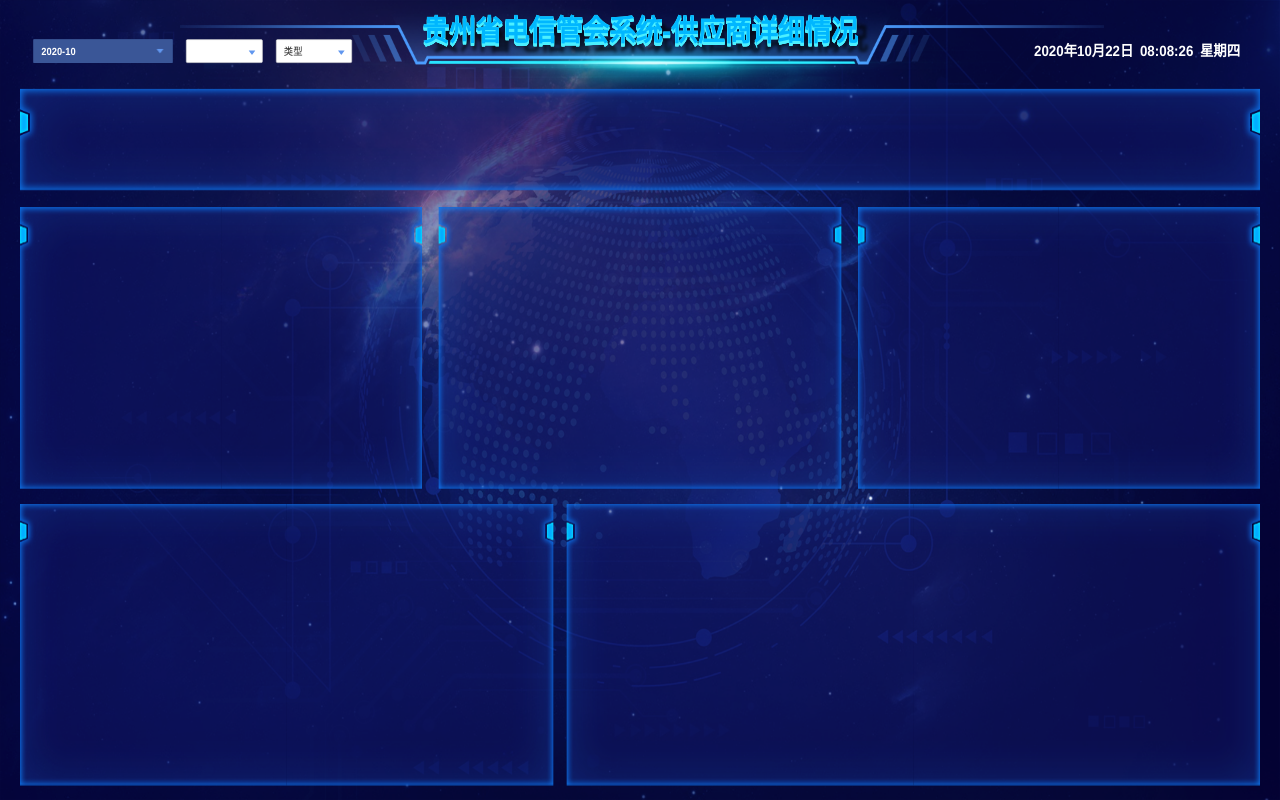
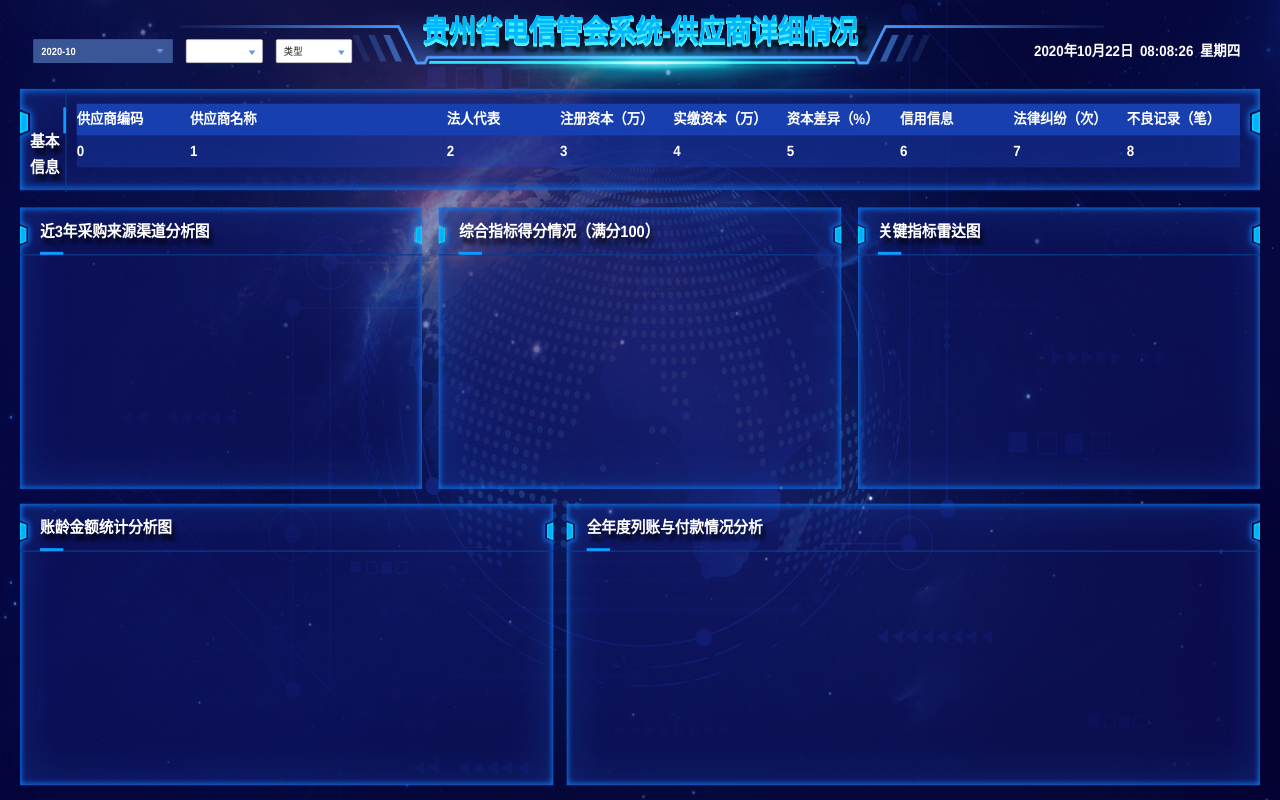
Before and after one commit to jiangconghu01/gzbigpage, a Vue app: page /#/detailview in a window 1280 px wide. Built offline with nearby package versions, Linux system fonts and the light colour scheme.

Commit message:
base page layout finish
base page layout finish

```diff
--- a/src/assets/scss/base.scss
+++ b/src/assets/scss/base.scss
@@ -143,6 +143,7 @@ body {
       height: 100%;
       background: url('../box_back.jpg') no-repeat;
       background-size: cover;
+      z-index: -1;
     }
     &::after{
       content: '';
@@ -155,5 +156,43 @@ body {
       background: url('../box_back.jpg') no-repeat;
       background-position-x: right;
       background-size: cover;
+      z-index: -1;
+    }
+    //设置title
+    display: flex;
+    flex-direction: column;
+    .chart-title{
+        height:65px;
+        line-height: 65px;
+        font-size: 22px;
+        font-weight: bold;
+        color: #fff;
+        margin-bottom: 0;
+        padding-left: 30px;
+        text-shadow: 5px 7px 5px rgba(0, 0, 0, 0.24), 5px 9px 5px rgba(0, 0, 0, 0.521);
+        position: relative;
+        &::before{
+            content: '';
+            display: block;
+            position: absolute;
+            left: 0;
+            bottom:0;
+            width: 100%;
+            height: 2px;
+            background-color: rgba(13, 60, 140, 0.836);
+        }
+        &::after{
+            content: '';
+            display: block;
+            position: absolute;
+            left: 30px;
+            bottom:1px;
+            width: 35px;
+            height: 4px;
+            background-color: #0d9bff;
+        }
+    }
+    .chart-box{
+        flex: 1;
     }
 }
--- a/src/components/allview/userChartLabel.vue
+++ /dev/null
@@ -1,17 +0,0 @@
-<template>
-  <div class="test">122</div>
-</template>
-
-<script>
-import { defineComponent } from 'vue'
-export default defineComponent({
-  name: '',
-  setup() {
-    return {}
-  }
-})
-</script>
-<style lang="scss" scoped>
-.test {
-}
-</style>
--- a/src/components/pageCommonHeader.vue
+++ b/src/components/pageCommonHeader.vue
@@ -20,7 +20,7 @@
       </a-select>
     </div>
     <div class="center-title">
-      <h1>贵州省电信管会系统-供应商{{ titleText }}情况</h1>
+      <h1 @click="changePage">贵州省电信管会系统-供应商{{ titleText }}情况</h1>
     </div>
     <div class="right-date">
       <i>{{ rightDate }}</i>
@@ -32,8 +32,10 @@
 
 <script lang="ts">
 import { defineComponent, ref, watch, computed, onMounted, onUnmounted } from 'vue'
+import { useRouter, useRoute } from 'vue-router'
 import { CaretDownFilled } from '@ant-design/icons-vue'
 import { getFormatDate } from '../utils/commFun'
+import { OneArgVoidFun } from '../utils/commFun'
 import store from '../store/index'
 import moment from 'moment'
 import locale from 'ant-design-vue/es/date-picker/locale/zh_CN'
@@ -52,25 +54,24 @@ export default defineComponent({
     const dateFmater: dateFmater = 'YYYY/MM'
     const curDate = new Date()
     const defDate = curDate.getFullYear() + '/' + (curDate.getMonth() + 1)
-    const handleDateChange = (value: string) => {
+    const handleDateChange: OneArgVoidFun<string> = (value) => {
       console.log(value)
     }
-
     //城市选择
     const cityValue = ref('')
-    const handleCityChange = (value: string) => {
+    const handleCityChange: OneArgVoidFun<string> = (value) => {
       console.log(value, cityValue.value)
     }
     //类型选择
     const typeValue = ref('1')
-    const handleTypeChange = (value: string) => {
+    const handleTypeChange: OneArgVoidFun<string> = (value) => {
       console.log(value)
     }
     //当前时间显示
     const rightDate = ref('')
     const rightTime = ref('')
     const rightWeek = ref('')
-    const updateDate = () => {
+    const updateDate: () => void = () => {
       rightDate.value = getFormatDate().date
       rightTime.value = getFormatDate().time
       rightWeek.value = getFormatDate().week
@@ -83,7 +84,7 @@ export default defineComponent({
     onUnmounted(() => {
       window.clearInterval(timer)
     })
-    //标题
+    //标题设置
     type Dictionary<T> = { [key: string]: T }
     const Titles: Dictionary<string> = {
       allview: '整体',
@@ -94,6 +95,15 @@ export default defineComponent({
     const titleText = computed(() => {
       return Titles[currntPage.value]
     })
+    //点击标题切换路由
+    const router = useRouter()
+    const route = useRoute()
+    const changePage: () => void = () => {
+      const routelist: string[] = Object.keys(Titles)
+      const currentIndex: number = routelist.indexOf(route.name as string)
+      const toPage: string = currentIndex + 1 > 2 ? routelist[0] : routelist[currentIndex + 1]
+      router.push({ name: toPage })
+    }
     return {
       dateValue,
       cityValue,
@@ -108,7 +118,8 @@ export default defineComponent({
       rightDate,
       rightTime,
       rightWeek,
-      titleText
+      titleText,
+      changePage
     }
   }
 })
@@ -132,6 +143,7 @@ export default defineComponent({
     margin-top: 30px;
     h1 {
       color: rgb(0, 183, 255);
+      cursor: pointer;
       //   color: #4cefff;4cefff
       //   color: #fff;
       //   font-family: Georgia;
--- a/src/components/pageContainerBox.vue
+++ b/src/components/pageContainerBox.vue
@@ -25,7 +25,7 @@ export default defineComponent({
     const isfix = ref(props.config.isfix)
     let pageWidth: number
     let pageHeight: number
-    const initPage = () => {
+    const initPage: () => void = () => {
       if (props.config.width && props.config.height) {
         pageWidth = props.config.width
         pageHeight = props.config.height
@@ -36,14 +36,14 @@ export default defineComponent({
       pagebox.value && (pagebox.value.style.width = `${pageWidth}px`)
       pagebox.value && (pagebox.value.style.height = `${pageHeight}px`)
     }
-    const setScale = () => {
+    const setScale: () => void = () => {
       const currentWidth = document.body.clientWidth
       const currentHeight = document.body.clientHeight
       const wScale = currentWidth / pageWidth
       const hScale = currentHeight / pageHeight
       !props.config.isfix && pagebox.value && (pagebox.value.style.transform = `scale(${wScale}, ${hScale})`)
     }
-    const updatePage = () => {
+    const updatePage: () => void = () => {
       window.addEventListener('resize', setScale)
     }
     onMounted(() => {
--- a/src/router/index.ts
+++ b/src/router/index.ts
@@ -1,11 +1,11 @@
-import { createRouter, createWebHashHistory, RouteRecordRaw } from 'vue-router'
+import { createRouter, createWebHashHistory, RouteRecordRaw, RouteLocationNormalized, NavigationGuardNext, Router } from 'vue-router'
 import store from '@/store/index'
-import Home from '../views/Home.vue'
+
 const routes: Array<RouteRecordRaw> = [
   {
     path: '/',
     name: 'Home',
-    component: Home
+    redirect: '/allview'
   },
   {
     path: '/allview',
@@ -23,11 +23,11 @@ const routes: Array<RouteRecordRaw> = [
     component: () => import('@/views/provider.detail.view.vue')
   }
 ]
-const router = createRouter({
+const router: Router = createRouter({
   history: createWebHashHistory(),
   routes
 })
-router.beforeEach((to, from, next) => {
+router.beforeEach((to: RouteLocationNormalized, from: RouteLocationNormalized, next: NavigationGuardNext) => {
   store.commit('setCurrentPage', to.name)
   next()
 })
--- a/src/utils/commFun.ts
+++ b/src/utils/commFun.ts
@@ -42,3 +42,4 @@ export function getFormatDate(): TypeDateDay {
   const week = weeks[wk]
   return { date: year + '年' + month + '月' + day + '日 ', week, time: hours + ':' + minutes + ':' + seconds }
 }
+export type OneArgVoidFun<T> = (arg: T) => void
--- a/src/views/provider.detail.view.vue
+++ b/src/views/provider.detail.view.vue
@@ -1,14 +1,39 @@
 <template>
   <div class="provider-detailview">
-    <div class="container top-box"></div>
+    <div class="container top-box">
+      <h2 class="chart-title"><i>基本</i> <i>信息</i></h2>
+      <ul>
+        <li class="th">
+          <span class="item" v-for="item in thTexts" :key="item">{{ item }}</span>
+        </li>
+        <li class="td">
+          <span class="item" v-for="item in data" :key="item">{{ item }}</span>
+        </li>
+      </ul>
+    </div>
     <div class="container center-box">
-      <div class="center-left frame-back-box"></div>
-      <div class="center-center frame-back-box"></div>
-      <div class="center-right frame-back-box"></div>
+      <div class="center-left frame-back-box">
+        <h2 class="chart-title">近3年采购来源渠道分析图</h2>
+        <div class="chart-box" id=""></div>
+      </div>
+      <div class="center-center frame-back-box">
+        <h2 class="chart-title">综合指标得分情况（满分100）</h2>
+        <div class="chart-box" id=""></div>
+      </div>
+      <div class="center-right frame-back-box">
+        <h2 class="chart-title">关键指标雷达图</h2>
+        <div class="chart-box" id=""></div>
+      </div>
     </div>
     <div class="container bottom-box">
-      <div class="bottom-left frame-back-box"></div>
-      <div class="bottom-right frame-back-box"></div>
+      <div class="bottom-left frame-back-box">
+        <h2 class="chart-title">账龄金额统计分析图</h2>
+        <div class="chart-box" id=""></div>
+      </div>
+      <div class="bottom-right frame-back-box">
+        <h2 class="chart-title">全年度列账与付款情况分析</h2>
+        <div class="chart-box" id=""></div>
+      </div>
     </div>
   </div>
 </template>
@@ -18,7 +43,12 @@ import { defineComponent } from 'vue'
 export default defineComponent({
   name: '',
   setup() {
-    return {}
+    const thTexts: string[] = ['供应商编码', '供应商名称', '法人代表', '注册资本（万）', '实缴资本（万）', '资本差异（%）', '信用信息', '法律纠纷（次）', '不良记录（笔）']
+    const data: number[] = Array.from({ length: 9 }, (v, k) => k)
+    return {
+      thTexts,
+      data
+    }
   }
 })
 </script>
@@ -28,6 +58,69 @@ export default defineComponent({
     height: 140px;
     background: url('../assets/box_top_back.jpg') no-repeat;
     background-size: contain;
+    display: flex;
+    ul {
+      flex: 1;
+      padding: 20px 30px 20px 15px;
+      .th {
+        height: 50%;
+        display: flex;
+        align-items: center;
+        background-color: #173fb0;
+        & .item:nth-child(2) {
+          flex: 1;
+        }
+      }
+      .td {
+        display: flex;
+        height: 50%;
+        align-items: center;
+        background-color: rgba(23, 64, 176, 0.411);
+        & .item:nth-child(2) {
+          flex: 1;
+        }
+      }
+      .item {
+        min-width: 170px;
+        font-size: 20px;
+        font-weight: bold;
+      }
+    }
+    .chart-title {
+      width: 70px;
+      height: 100%;
+      font-size: 22px;
+
+      color: #fff;
+      margin-bottom: 0;
+      padding-top: 55px;
+      padding-left: 15px;
+      text-shadow: 5px 7px 5px rgba(0, 0, 0, 0.24), 5px 9px 5px rgba(0, 0, 0, 0.521);
+      position: relative;
+      i {
+        font-weight: bold;
+      }
+      &::before {
+        content: '';
+        display: block;
+        position: absolute;
+        right: 0;
+        top: 0;
+        height: 100%;
+        width: 2px;
+        background-color: rgba(13, 60, 140, 0.836);
+      }
+      &::after {
+        content: '';
+        display: block;
+        position: absolute;
+        right: 1px;
+        top: 25px;
+        width: 4px;
+        height: 35px;
+        background-color: #0d9bff;
+      }
+    }
   }
   .center-box {
     height: 380px;
--- a/src/views/provider.keypoint.view.vue
+++ b/src/views/provider.keypoint.view.vue
@@ -1,13 +1,28 @@
 <template>
   <div class="provider-keypointview">
     <div class="container top-box">
-      <div class="top-left frame-back-box"></div>
-      <div class="top-right frame-back-box"></div>
+      <div class="top-left frame-back-box">
+        <h2 class="chart-title">供应商列账情况统计图</h2>
+        <div class="chart-box" id=""></div>
+      </div>
+      <div class="top-right frame-back-box">
+        <h2 class="chart-title">信用信息分布情况统计图</h2>
+        <div class="chart-box" id=""></div>
+      </div>
     </div>
     <div class="container bottom-box">
-      <div class="bottom-left frame-back-box"></div>
-      <div class="bottom-center frame-back-box"></div>
-      <div class="bottom-right frame-back-box"></div>
+      <div class="bottom-left frame-back-box">
+        <h2 class="chart-title">供应商行业类型情况统计图</h2>
+        <div class="chart-box" id=""></div>
+      </div>
+      <div class="bottom-center frame-back-box">
+        <h2 class="chart-title">当年签订合同的采购方式分布统计图</h2>
+        <div class="chart-box" id=""></div>
+      </div>
+      <div class="bottom-right frame-back-box">
+        <h2 class="chart-title">注册资本和实缴资本差异分析</h2>
+        <div class="chart-box" id=""></div>
+      </div>
     </div>
   </div>
 </template>
```
Also changed, not shown: src/components/allview/userModalTable.vue (added, +130 -0 lines), src/views/provider.all.view.vue (+46 -14 lines), src/shims-vue.d.ts (line endings or trailing spaces).
